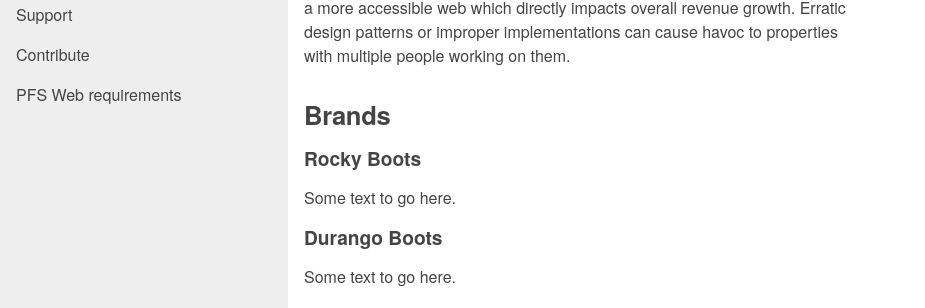
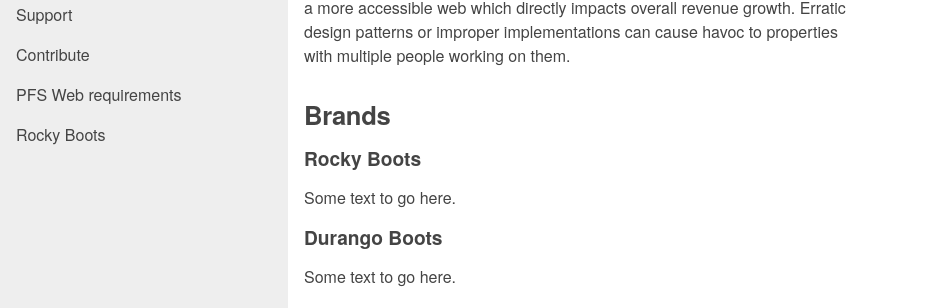
Before and after one commit to RockyBrands/styleguide, a Jekyll site: the page built from index.html, in a window 1280 px wide. Shown: the part 356-664 px from the top of the page, without its empty margins (0-925 px from the left). Built offline with Jekyll 4.4.1, drawn with Linux system fonts in a browser that asks for light colours.

Commit message:
Nav change
Added Rocky Boots to the bottom of nav. Correctly linked PFS WEb Requirements to ada.html

```diff
--- a/_includes/primary-nav.html
+++ b/_includes/primary-nav.html
@@ -217,9 +217,17 @@
 		<li class="c-primary-nav__item">
 
 			{% for my_page in site.pages %}
-				{% if my_page.url == "/contribute.html" %}
-				<a href="{{ "/contribute.html" | prepend: site.baseurl }}" class="c-primary-nav__link {% if page.url == '/ada.html' %}is-active is-current{% endif %}">
+				{% if my_page.url == "/ada.html" %}
+				<a href="{{ "/ada.html" | prepend: site.baseurl }}" class="c-primary-nav__link {% if page.url == '/ada.html' %}is-active is-current{% endif %}">
 					<span class="c-primary-nav__text">PFS Web requirements</span>
+				</a>
+				{% endif %}
+			{% endfor %}
+
+			{% for my_page in site.pages %}
+				{% if my_page.url == "/rocky_style.html" %}
+				<a href="{{ "/rocky_style.html" | prepend: site.baseurl }}" class="c-primary-nav__link {% if page.url == '/rocky_style.html' %}is-active is-current{% endif %}">
+					<span class="c-primary-nav__text">Rocky Boots</span>
 				</a>
 				{% endif %}
 			{% endfor %}
```
